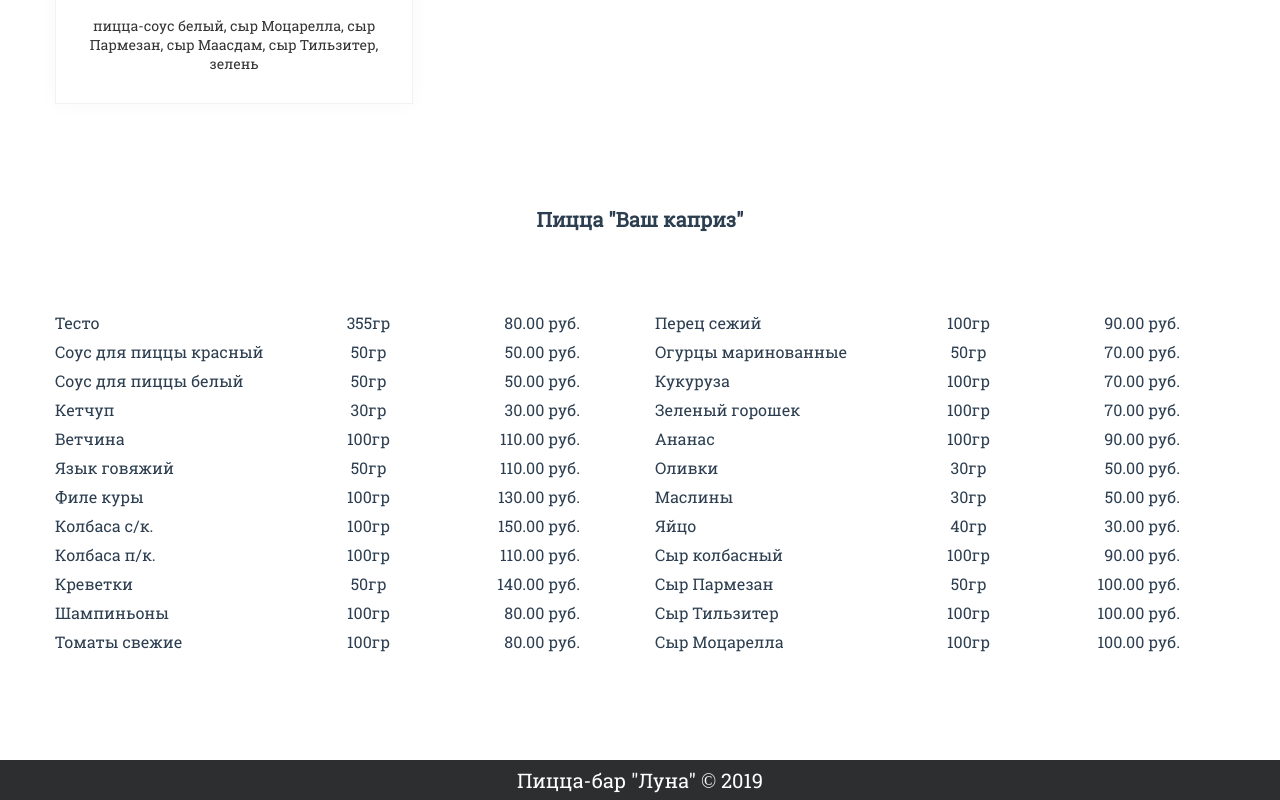
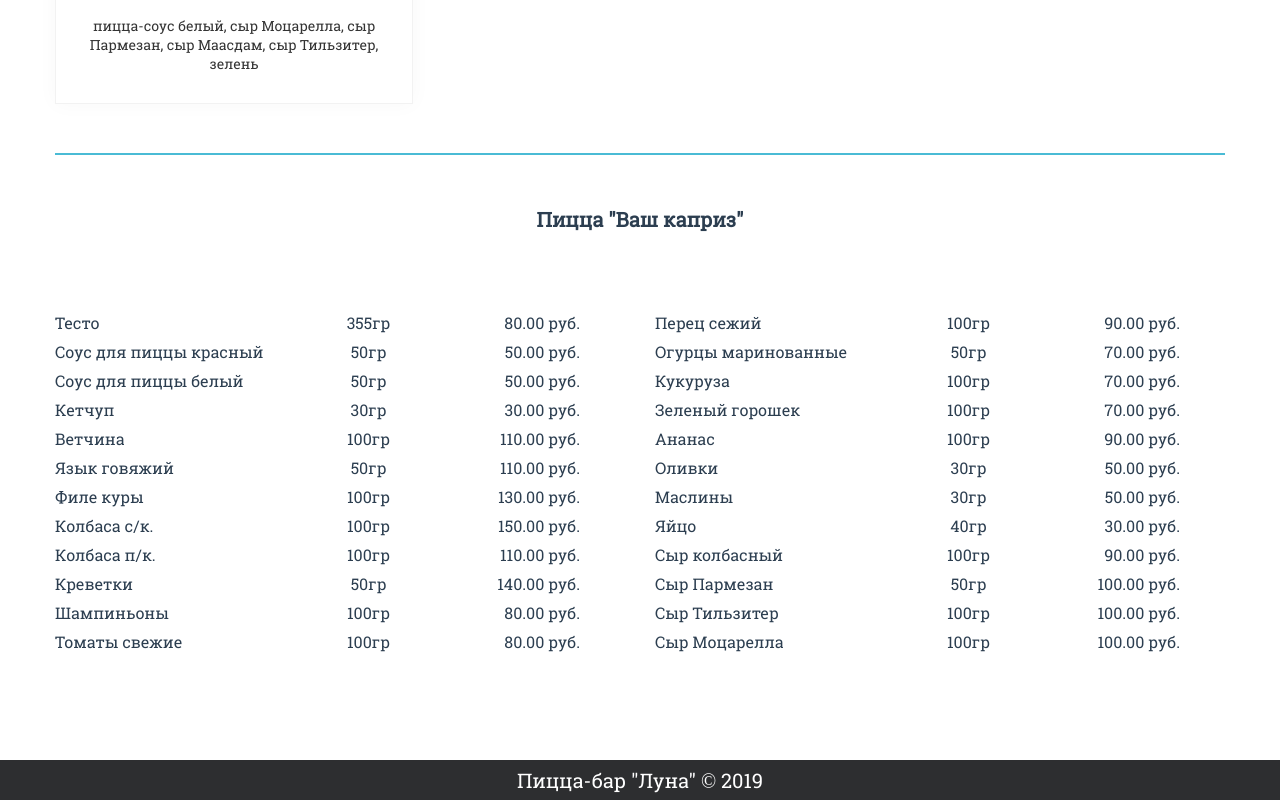
Before and after one commit to Liriconst/LunaPizzaBar, a Vue app: page /pizza in a window 1280 px wide. Shown: the part 7173-7973 px from the top of the page. Built offline with nearby package versions, Linux system fonts and the light colour scheme.

Commit message:
Добавил title и полосу над Капризом

```diff
--- a/public/index.html
+++ b/public/index.html
@@ -5,14 +5,12 @@
     <meta http-equiv="X-UA-Compatible" content="IE=edge">
     <meta name="viewport" content="width=device-width,initial-scale=1.0">
     <link rel="icon" href="<%= BASE_URL %>favicon.ico">
-    <title>luna-pizza-project</title>
+    <title>Пицца-бар ЛУНА / Пиццы</title>
   </head>
   <body>
     <noscript>
       <strong>Сайт Луна Пицца не работает с отключённым JavaScript. Пожалуйста, включите его в настройках браузера и обновите страницу.</strong>
     </noscript>
     <div id="app"></div>
-    <!--<script type="text/javascript" charset="utf-8" async src="https://api-maps.yandex.ru/services/constructor/1.0/js/?um=constructor%3Ac9e5ad80f3585a671a1cf6e750f33a5e377b1026d84aff3d8c44bd9661bd7365&amp;width=1280&amp;height=600&amp;lang=ru_RU&amp;scroll=true"></script>-->
-    <!-- built files will be auto injected -->
   </body>
 </html>
--- a/src/views/Pizza.vue
+++ b/src/views/Pizza.vue
@@ -139,6 +139,12 @@
     margin-top: 0;
   }
 
+  .ingredients-container {
+    margin-top: 49px;
+    padding-top: 49px;
+    border-top: 2px solid #4abbd5;
+  }
+
   .ingredients-container >>> .menu-section-body {
     display: flex;
   }
```
